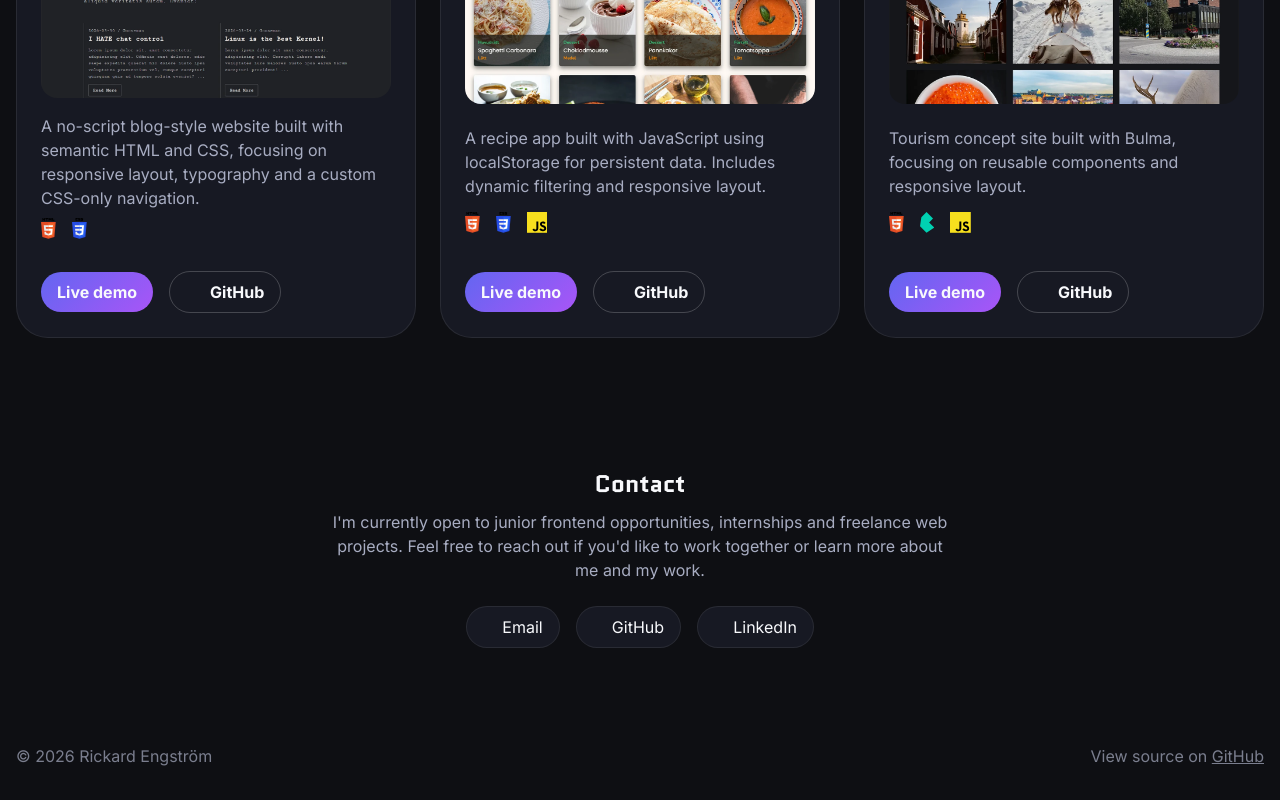
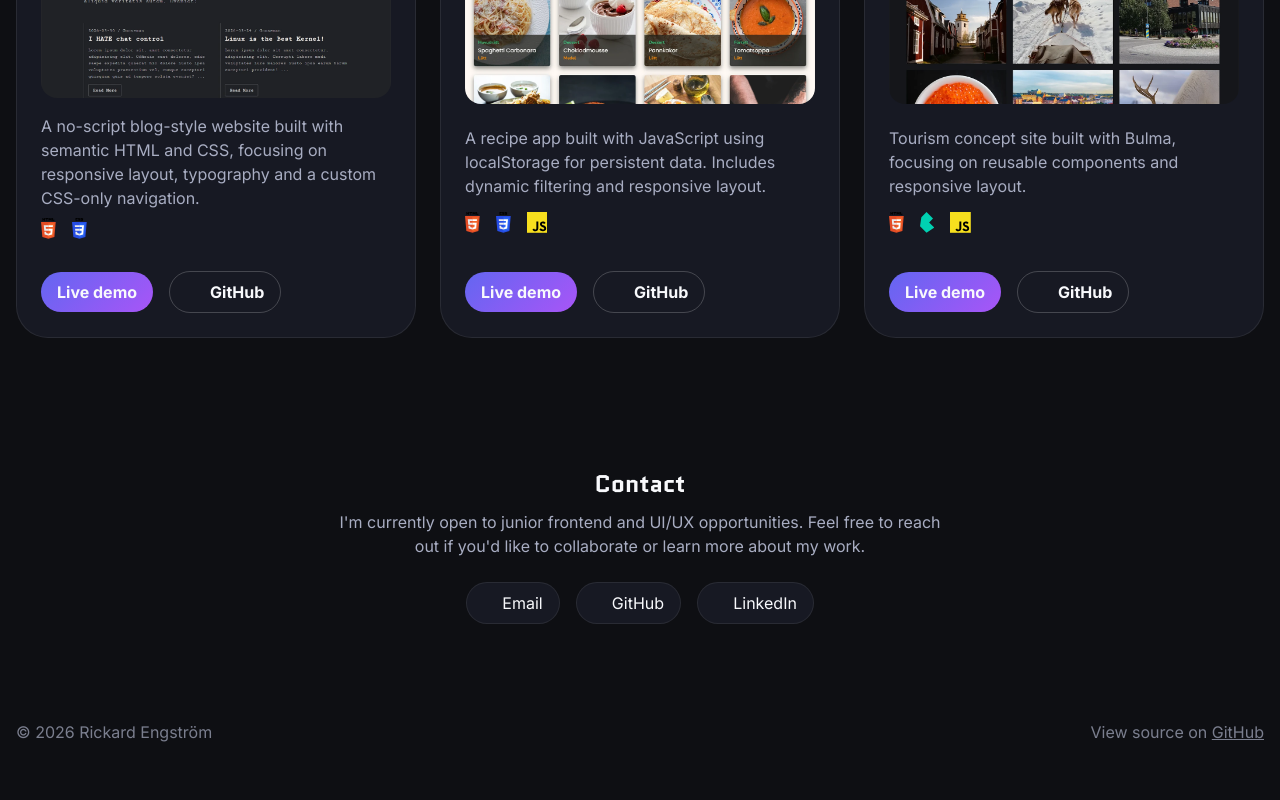
Before and after one commit to rickforge/portfolio-website, a React (Vite) app: page / in a window 1280 px wide. Shown: the part 1968-2768 px from the top of the page. After the commit the page ends 2744 px from the top, so only its background shows below. Built offline with nearby package versions, Linux system fonts and the light colour scheme; some icons are missing.

Commit message:
Contact text updated

```diff
--- a/src/components/Contact.tsx
+++ b/src/components/Contact.tsx
@@ -5,9 +5,8 @@ function Contact() {
     <section id="contact" className="contact">
       <h2>Contact</h2>
       <p>
-        I'm currently open to junior frontend opportunities, internships and
-        freelance web projects. Feel free to reach out if you'd like to work
-        together or learn more about me and my work.
+        I'm currently open to junior frontend and UI/UX opportunities. Feel free
+        to reach out if you'd like to collaborate or learn more about my work.
       </p>
 
       <div className="contact-links">
@@ -20,7 +19,11 @@ function Contact() {
           <Icon icon="mdi:email-outline" aria-hidden="true" />
           <span>Email</span>
         </a>
-        <a href="https://github.com/rickforge" className="contact-link" aria-label="Rickard's GitHub profile">
+        <a
+          href="https://github.com/rickforge"
+          className="contact-link"
+          aria-label="Rickard's GitHub profile"
+        >
           <Icon icon="mdi:github" aria-hidden="true" />
           <span>GitHub</span>
         </a>
```
